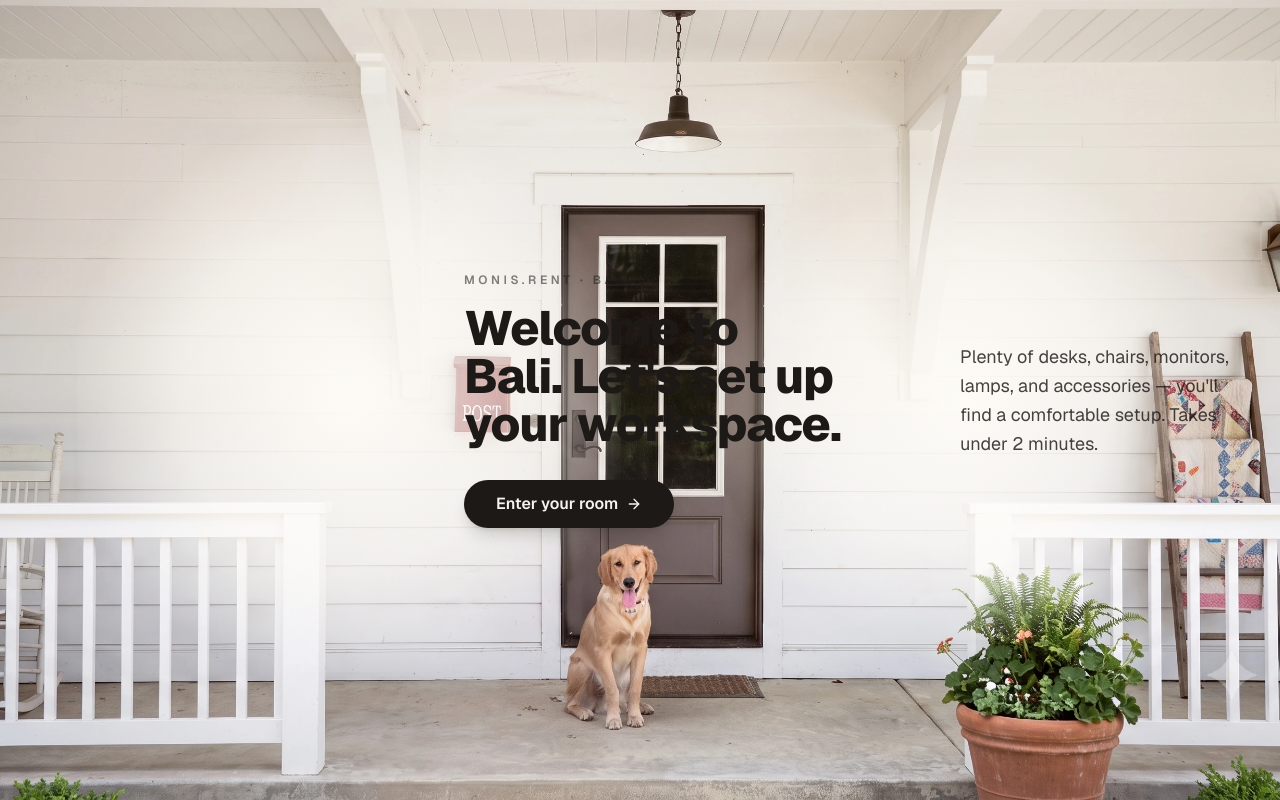
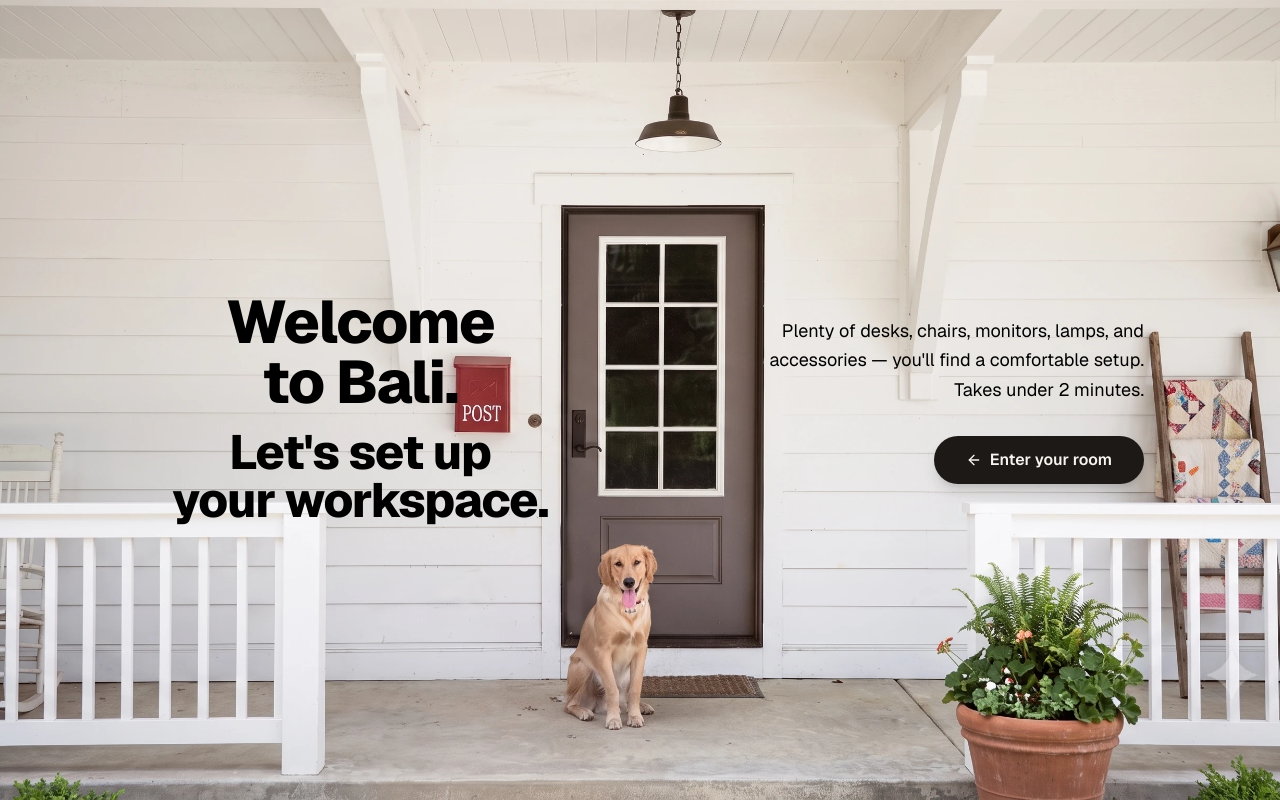
Before and after one commit to rif42/desk-setup-picker, a Next.js app in the folder desent/: page / in a window 1280 px wide. Built offline with nearby package versions, Linux system fonts and the light colour scheme.

Commit message:
fix main opening page

```diff
--- a/desent/components/opening/ArrivalHero.tsx
+++ b/desent/components/opening/ArrivalHero.tsx
@@ -2,18 +2,20 @@
 
 import Image from "next/image";
 import { motion, type Variants } from "framer-motion";
-import { ArrowRight } from "lucide-react";
+import { ArrowLeft, ArrowRight } from "lucide-react";
 import { Button } from "@/components/ui/Button";
 
 type Props = {
   onEnter: () => void;
   disabled?: boolean;
+  // Forwarded to the CTA as `aria-disabled` so the button stays focusable while
+  // signalling non-interactivity during the reveal (set by the orchestrator).
   ariaDisabled?: boolean;
 };
 
 // Locked opening copy — rendered from JS strings so glyphs stay exact.
-const KICKER = "monis.rent · Bali";
-const PRIMARY = "Welcome to Bali. Let's set up your workspace.";
+const PRIMARY = "Welcome to Bali.";
+const PRIMARY2 = "Let's set up your workspace.";
 const SECONDARY =
   "Plenty of desks, chairs, monitors, lamps, and accessories — you'll find a comfortable setup. Takes under 2 minutes.";
 const CTA = "Enter your room";
@@ -29,18 +31,10 @@ const TEXT_HALO =
 const EDGE_VIGNETTE =
   "radial-gradient(115% 88% at 50% 44%, transparent 52%, rgba(28,25,23,0.10) 100%)";
 
-export function ArrivalHero({
-  onEnter,
-  disabled = false,
-  ariaDisabled = false,
-}: Props) {
 const container: Variants = {
   hidden: {},
   visible: {
-      transition: {
-        staggerChildren: 0.1,
-        delayChildren: 0.08,
-      },
+    transition: { staggerChildren: 0.1, delayChildren: 0.08 },
   },
 };
 
@@ -53,8 +47,13 @@ export function ArrivalHero({
   },
 };
 
+export function ArrivalHero({
+  onEnter,
+  disabled = false,
+  ariaDisabled,
+}: Props) {
   return (
-    <section className="relative min-h-[100svh] overflow-hidden text-foreground">
+    <section className="relative flex items-center min-h-[100svh] overflow-hidden text-foreground">
       {/* Full-bleed arrival photo — real closed door centered, porch + dog. */}
       <div aria-hidden className="absolute inset-0">
         <Image
@@ -67,69 +66,58 @@ export function ArrivalHero({
         />
       </div>
 
-      {/* Readability scrims — local halos + faint edge vignette, never a flat card. */}
-      <div aria-hidden className="pointer-events-none absolute inset-0">
-        <div className="absolute inset-0" style={{ background: EDGE_VIGNETTE }} />
+      {/* Faint edge vignette only — per-block halos ride behind each text block. */}
       <div
-          className="absolute -left-24 top-1/2 h-[34rem] w-[34rem] -translate-y-1/2 sm:left-[4%] lg:left-[6%]"
-          style={{ background: TEXT_HALO }}
+        aria-hidden
+        className="pointer-events-none absolute inset-0"
+        style={{ background: EDGE_VIGNETTE }}
       />
-        <div
-          className="absolute -right-24 top-1/2 h-[30rem] w-[30rem] -translate-y-1/2 sm:right-[4%] lg:right-[6%]"
-          style={{ background: TEXT_HALO }}
-        />
-      </div>
 
-      {/* Content: primary + CTA left of the door, secondary right of the door. */}
+      {/* Content: primary + CTA far left, secondary far right, door/dog clear center. */}
       <motion.div
-        className="relative z-10 mx-auto grid min-h-[100svh] w-full max-w-7xl grid-cols-1 items-start gap-10 px-6 py-24 sm:px-8 lg:grid-cols-[minmax(0,1fr)_minmax(16rem,34rem)_minmax(0,1fr)] lg:items-center lg:gap-6 lg:px-12"
+        className="flex w-full justify-evenly gap-10"
         variants={container}
         initial="hidden"
         animate="visible"
       >
-        {/* Left of the door — kicker, message, primary CTA. */}
-        <div className="order-1 max-w-md text-left lg:justify-self-end lg:pr-6">
-          <motion.p
-            variants={item}
-            className="text-xs font-semibold uppercase tracking-[0.3em] text-foreground/55"
-          >
-            {KICKER}
-          </motion.p>
-
+        {/* Far left — kicker, primary message, main CTA. */}
+        <div className="relative order-1 max-w-md text-left lg:justify-self-start flex flex-col justify-center">
           <motion.h1
             variants={item}
-            className="mt-4 text-balance text-4xl font-extrabold tracking-tight sm:text-5xl"
+            className="mt-4 text-balance text-4xl font-extrabold tracking-tight sm:text-6xl text-black text-center"
           >
             {PRIMARY}
           </motion.h1>
+          <motion.h1
+            variants={item}
+            className="mt-4 text-balance text-4xl font-extrabold tracking-tight sm:text-5xl text-black text-center"
+          >
+            {PRIMARY2}
+          </motion.h1>
+        </div>
 
+        {/* Far right — secondary line, right-aligned on desktop. */}
+        <motion.div
+          variants={item}
+          className="relative order-2 max-w-sm text-left lg:justify-self-end lg:text-right flex flex-col justify-center"
+        >
+          <p className="text-pretty text-base leading-relaxed sm:text-lg text-black">
+            {SECONDARY}
+          </p>
           <motion.div variants={item} className="mt-8">
             <Button
               onClick={onEnter}
               disabled={disabled}
-              aria-disabled={ariaDisabled || disabled}
-              className="group h-12 px-8 text-base shadow-lg shadow-foreground/15"
+              aria-disabled={ariaDisabled || undefined}
+              className="group h-12 px-8 text-base shadow-lg shadow-foreground/15 cursor-pointer"
             >
-              {CTA}
-              <ArrowRight
+              <ArrowLeft
                 aria-hidden
                 className="h-4 w-4 transition-transform duration-200 group-hover:translate-x-0.5 group-focus-visible:translate-x-0.5"
               />
+              {CTA}
             </Button>
           </motion.div>
-        </div>
-
-        {/* Center column — left empty so the real door (and dog) stay visible. */}
-        <div aria-hidden className="hidden lg:block" />
-
-        {/* Right of the door — secondary line. */}
-        <motion.div
-          variants={item}
-          className="order-2 max-w-sm text-left lg:justify-self-start lg:pl-6"
-        >
-          <p className="text-pretty text-base leading-relaxed text-foreground/82 sm:text-lg">
-            {SECONDARY}
-          </p>
         </motion.div>
       </motion.div>
     </section>
```
Lines whose indentation alone changed are shown as unchanged.
